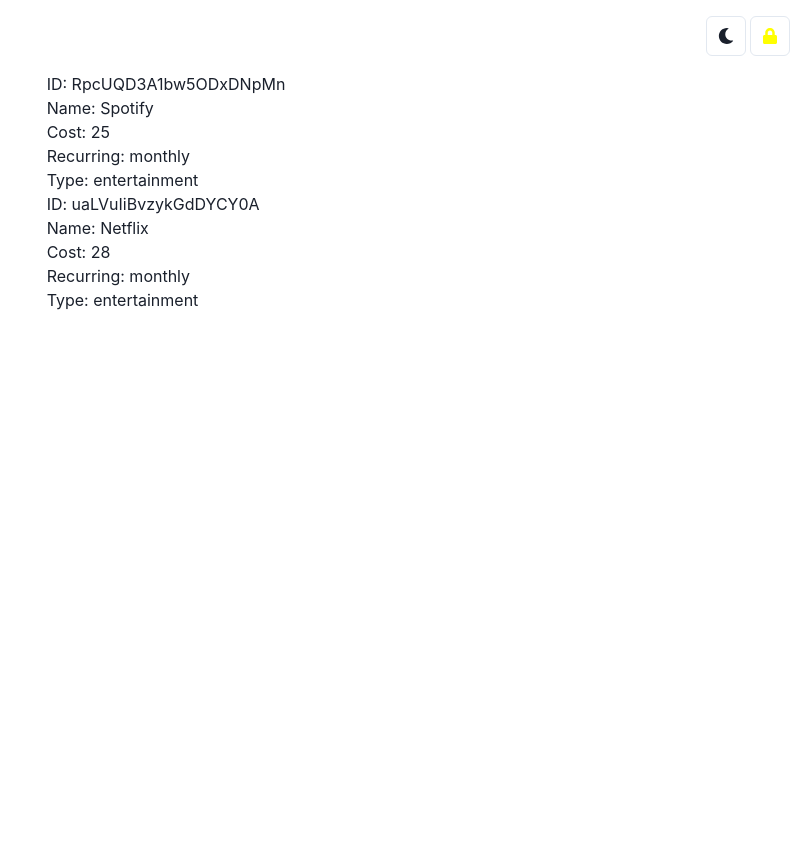
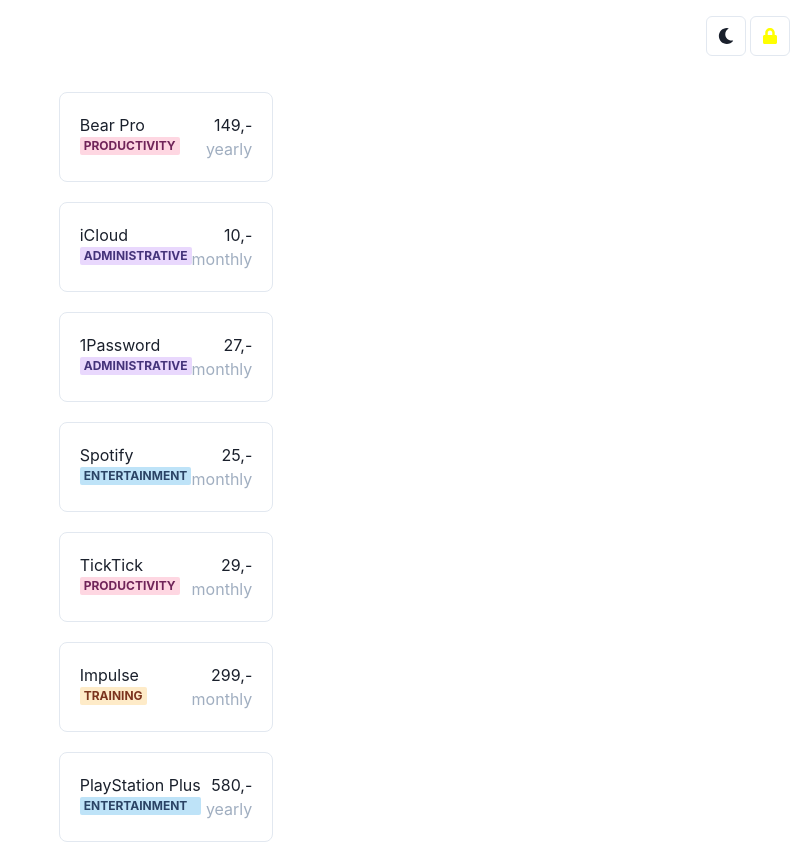
Before and after one commit to Lekesoldat/GhostBills, a React (Create React App) app: page / in a window 1280 px wide. Shown: the top 843 px of the page, without its empty margins (474-1280 px from the left). Before the commit the page ends 800 px from the top, so only its background shows below. Built offline with nearby package versions, Linux system fonts and the light colour scheme; no server answers; sample sign-in values are in the browser's storage.

Commit message:
Add subscription-cards

```diff
--- a/src/components/SubscriptionCard.tsx
+++ b/src/components/SubscriptionCard.tsx
@@ -1,5 +1,8 @@
+import { Box, Flex } from "@chakra-ui/react";
 import React from "react";
+import useUser from "../hooks/useUser";
 import { Subscription } from "../typeDefs";
+import { Badges } from "../utils";
 
 interface SubscriptionData {
   data: Subscription;
@@ -8,14 +11,25 @@
 const SubscriptionCard = ({
   data: { id, name, cost, recurring, type },
 }: SubscriptionData) => {
+  const user = useUser();
   return (
-    <div>
-      <div>ID: {id}</div>
-      <div>Name: {name}</div>
-      <div>Cost: {cost}</div>
-      <div>Recurring: {recurring}</div>
-      <div>Type: {type}</div>
-    </div>
+    <Flex
+      p={5}
+      m={5}
+      justifyContent="space-between"
+      borderRadius="lg"
+      borderWidth="1px"
+    >
+      <Flex direction="column">
+        <Box>{name}</Box>
+        {Badges[type]}
+      </Flex>
+
+      <Flex direction="column">
+        <Box textAlign="end">{cost},- </Box>
+        <Box color="gray.400">{recurring}</Box>
+      </Flex>
+    </Flex>
   );
 };
 
--- a/src/components/SubscriptionList.tsx
+++ b/src/components/SubscriptionList.tsx
@@ -1,4 +1,4 @@
-import { CircularProgress } from "@chakra-ui/react";
+import { Box, CircularProgress } from "@chakra-ui/react";
 import React, { useEffect, useState } from "react";
 import { getSubscriptions } from "../firebase/FirestoreMethods";
 import useUser from "../hooks/useUser";
@@ -28,17 +28,59 @@
   const user = useUser();
   const [subscriptions, setSubscriptions] = useState<Subscription[] | null>([
     {
+      id: "6vIrGNJ2ydVRDanQKZWw",
+      recurring: "yearly",
+      name: "Bear Pro",
+      type: "productivity",
+      cost: 149,
+    },
+    {
+      id: "HAf9o9CJ3L9pzrz4vy4o",
+      recurring: "monthly",
+      type: "administrative",
+      name: "iCloud",
+      cost: 10,
+    },
+    {
+      id: "PKOMjQnE35qBh4jeby5B",
+      type: "administrative",
+      name: "1Password",
+      cost: 27,
+      recurring: "monthly",
+    },
+    {
       id: "RpcUQD3A1bw5ODxDNpMn",
+      name: "Spotify",
+      cost: 25,
       type: "entertainment",
-      cost: 25,
       recurring: "monthly",
-      name: "Spotify",
+    },
+    {
+      id: "Y4IqFxI121cVXvk6FPwJ",
+      type: "productivity",
+      cost: 29,
+      name: "TickTick",
+      recurring: "monthly",
+    },
+    {
+      id: "gNdaDMXEzsFRhk5aZRB4",
+      name: "Impulse",
+      cost: 299,
+      type: "training",
+      recurring: "monthly",
+    },
+    {
+      id: "kU6z1Jd0ATszp8eJzEU5",
+      cost: 580,
+      recurring: "yearly",
+      type: "entertainment",
+      name: "PlayStation Plus",
     },
     {
       id: "uaLVuIiBvzykGdDYCY0A",
+      cost: 28,
+      recurring: "monthly",
       type: "entertainment",
-      recurring: "monthly",
-      cost: 28,
       name: "Netflix",
     },
   ]);
@@ -56,16 +98,18 @@
     // fetchSubscriptions();
   }, []);
 
+  console.log(subscriptions);
+
   if (subscriptions === null) {
     return <CircularProgress isIndeterminate />;
   }
 
   return (
-    <div>
+    <Box>
       {subscriptions.map((sub) => (
         <SubscriptionCard data={sub} />
       ))}
-    </div>
+    </Box>
   );
 };
 
```
